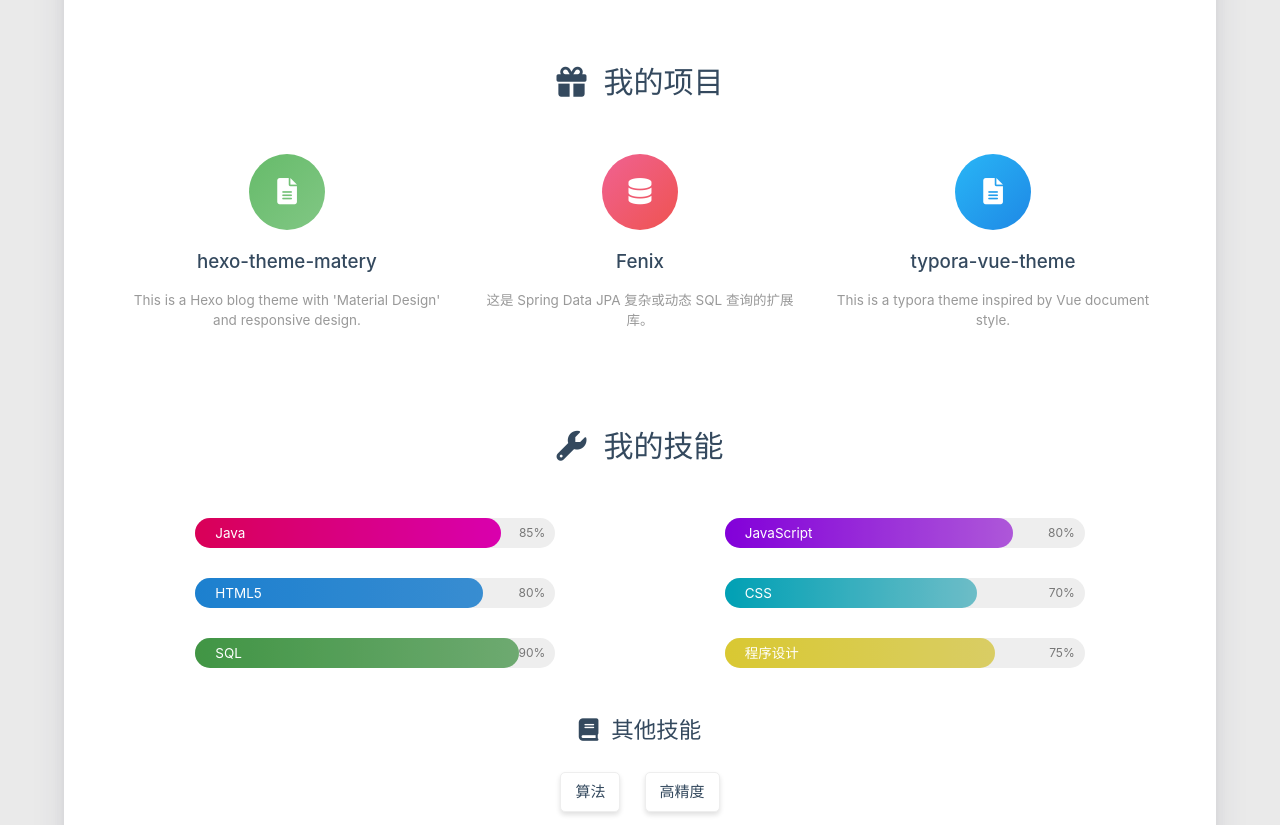
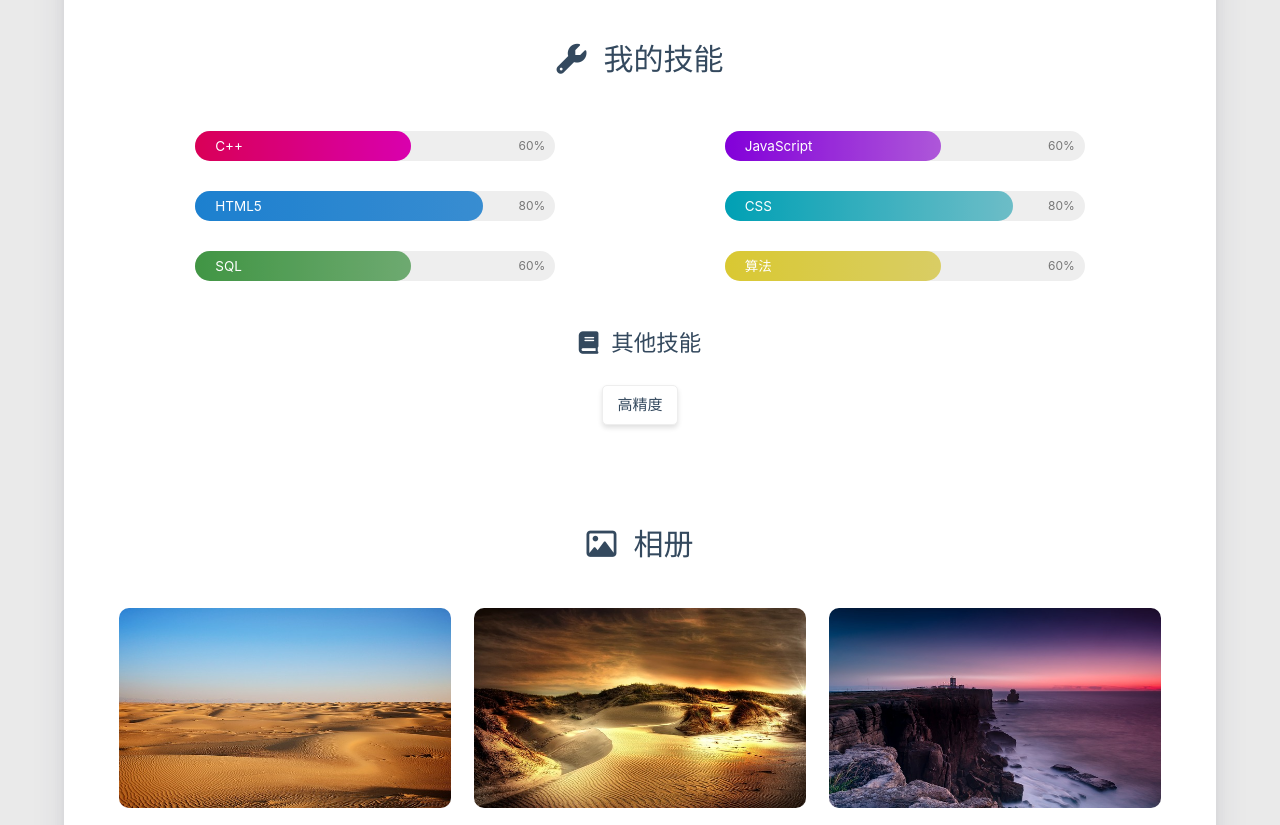
Before and after one commit to huxiang2002/huxiang2002.github.io, a plain HTML site: page about/index.html in a window 1280 px wide. Shown: the part 1341-2166 px from the top of the page. Drawn offline with Linux system fonts and the light colour scheme; some packages are replaced by stand-ins of ours; animation ran at ten frames a second; a script that the page names is missing.

Commit message:
Site updated: 2023-08-04 17:32:39

```diff
--- a/about/index.html
+++ b/about/index.html
@@ -453,7 +453,7 @@
 
                                 </div>
                                 <div class="title">胡想</div>
-                                <div class="career">Software Engineer</div>
+                                <div class="career">学生中的蒟蒻</div>
                                 <div class="social-link hide-on-large-only" data-aos="zoom-in-left">
 
     <a href="https://github.com/huxiang2002/huxiang2002.github.io" class="tooltipped" target="_blank" data-tooltip="访问我的GitHub" data-position="top" data-delay="50">
@@ -529,7 +529,7 @@
                     </div>
                 </div>
 
-                <div class="introduction center-align" data-aos="fade-up">If you wish to succeed, you should use persistence as your good friend, experience as your reference, prudence as your brother and hope as your sentry.</div>
+                <div class="introduction center-align" data-aos="fade-up">在蒟蒻的道路上越行越远</div>
 
                 <style type="text/css">
     #posts-chart,
@@ -701,58 +701,6 @@
 
 
 
-<div class="my-projects">
-    <div class="title center-align" data-aos="zoom-in-up">
-        <i class="fas fa-gift"></i>&nbsp;&nbsp;我的项目
-    </div>
-    <div class="row">
-
-
-        <div class="col s12 m6 l4" data-aos="fade-up">
-            <div class="info center-align">
-                <a href="http://github.com/blinkfox/hexo-theme-matery" class="icon"
-                   style="background: linear-gradient(to bottom right, #66BB6A 0%, #81C784 100%)" target="_blank">
-                    <i class="fas fa-file-alt"></i>
-                </a>
-                <div class="info-title">
-                    <a href="http://github.com/blinkfox/hexo-theme-matery" target="_blank">hexo-theme-matery</a>
-                </div>
-                <div class="info-desc">This is a Hexo blog theme with &#39;Material Design&#39; and responsive design.</div>
-            </div>
-        </div>
-
-        <div class="col s12 m6 l4" data-aos="fade-up">
-            <div class="info center-align">
-                <a href="https://github.com/blinkfox/fenix" class="icon"
-                   style="background: linear-gradient(to bottom right, #F06292 0%, #EF5350 100%)" target="_blank">
-                    <i class="fas fa-database"></i>
-                </a>
-                <div class="info-title">
-                    <a href="https://github.com/blinkfox/fenix" target="_blank">Fenix</a>
-                </div>
-                <div class="info-desc">这是 Spring Data JPA 复杂或动态 SQL 查询的扩展库。</div>
-            </div>
-        </div>
-
-        <div class="col s12 m6 l4" data-aos="fade-up">
-            <div class="info center-align">
-                <a href="https://github.com/blinkfox/typora-vue-theme" class="icon"
-                   style="background: linear-gradient(to bottom right, #29B6F6 0%, #1E88E5 100%)" target="_blank">
-                    <i class="fas fa-file-alt"></i>
-                </a>
-                <div class="info-title">
-                    <a href="https://github.com/blinkfox/typora-vue-theme" target="_blank">typora-vue-theme</a>
-                </div>
-                <div class="info-desc">This is a typora theme inspired by Vue document style.</div>
-            </div>
-        </div>
-
-
-    </div>
-</div>
-
-
-
 
 
 <div class="my-skills">
@@ -766,10 +714,10 @@
         <div class="col s12 m6 l6" data-aos="fade-up">
             <div class="skillbar">
                 <div class="skillbar-title"
-                     style="background: linear-gradient(to right, #FF0066 0%, #FF00CC 100%); width: 85%">
-                    <span>Java</span>
+                     style="background: linear-gradient(to right, #FF0066 0%, #FF00CC 100%); width: 60%">
+                    <span>C++</span>
                 </div>
-                <div class="skill-bar-percent">85%</div>
+                <div class="skill-bar-percent">60%</div>
             </div>
         </div>
 
@@ -777,10 +725,10 @@
         <div class="col s12 m6 l6" data-aos="fade-up">
             <div class="skillbar">
                 <div class="skillbar-title"
-                     style="background: linear-gradient(to right, #9900FF 0%, #CC66FF 100%); width: 80%">
+                     style="background: linear-gradient(to right, #9900FF 0%, #CC66FF 100%); width: 60%">
                     <span>JavaScript</span>
                 </div>
-                <div class="skill-bar-percent">80%</div>
+                <div class="skill-bar-percent">60%</div>
             </div>
         </div>
 
@@ -799,10 +747,10 @@
         <div class="col s12 m6 l6" data-aos="fade-up">
             <div class="skillbar">
                 <div class="skillbar-title"
-                     style="background: linear-gradient(to right, #00BCD4 0%, #80DEEA 100%); width: 70%">
+                     style="background: linear-gradient(to right, #00BCD4 0%, #80DEEA 100%); width: 80%">
                     <span>CSS</span>
                 </div>
-                <div class="skill-bar-percent">70%</div>
+                <div class="skill-bar-percent">80%</div>
             </div>
         </div>
 
@@ -810,10 +758,10 @@
         <div class="col s12 m6 l6" data-aos="fade-up">
             <div class="skillbar">
                 <div class="skillbar-title"
-                     style="background: linear-gradient(to right, #4CAF50 0%, #81C784 100%); width: 90%">
+                     style="background: linear-gradient(to right, #4CAF50 0%, #81C784 100%); width: 60%">
                     <span>SQL</span>
                 </div>
-                <div class="skill-bar-percent">90%</div>
+                <div class="skill-bar-percent">60%</div>
             </div>
         </div>
 
@@ -821,10 +769,10 @@
         <div class="col s12 m6 l6" data-aos="fade-up">
             <div class="skillbar">
                 <div class="skillbar-title"
-                     style="background: linear-gradient(to right, #FFEB3B 0%, #FFF176 100%); width: 75%">
-                    <span>程序设计</span>
+                     style="background: linear-gradient(to right, #FFEB3B 0%, #FFF176 100%); width: 60%">
+                    <span>算法</span>
                 </div>
-                <div class="skill-bar-percent">75%</div>
+                <div class="skill-bar-percent">60%</div>
             </div>
         </div>
 
@@ -838,10 +786,6 @@
         <div class="sub-title center-align"><i class="fa fa-book"></i>&nbsp;&nbsp;其他技能</div>
         <div class="tag-chips center-align">
 
-
-            <a href="/tags/%E7%AE%97%E6%B3%95/">
-                <span class="chip center-align waves-effect waves-light chip-default">算法</span>
-            </a>
 
 
 
--- a/sw-register.js
+++ b/sw-register.js
@@ -1 +1 @@
-navigator.serviceWorker&&navigator.serviceWorker.register('/sw.js?v=20230804172220').then(function(){navigator.serviceWorker.addEventListener('message',function(a){if('sw.update'===a.data){let a=document.querySelector('meta[name=theme-color]'),b=document.createElement('div');a&&(a.content='#000'),b.innerHTML='<div><link rel="stylesheet" href="https://cdn.jsdelivr.net/gh/Colsrch/CDN/hexo-offline-popup.css"><div class="c-message animated animated-lento slideInRight"><i class=" c-message--icon c-message--success"></i><div class="el-notification__group"><h2 class="c-message__title">\u64cd\u4f5c\u901a\u77e5</h2><div class="el-notification__content">\u5df2\u66f4\u65b0\u6700\u65b0\u7248\u672c\uff08\u5237\u65b0\u751f\u6548\uff09</div><div class="c-message--close" onclick="location.reload()">×</div></div></div></div>',document.body.appendChild(b),setTimeout(function(){document.getElementById('app-refresh').className+=' app-refresh-show'},16)}})});
+navigator.serviceWorker&&navigator.serviceWorker.register('/sw.js?v=20230804173232').then(function(){navigator.serviceWorker.addEventListener('message',function(a){if('sw.update'===a.data){let a=document.querySelector('meta[name=theme-color]'),b=document.createElement('div');a&&(a.content='#000'),b.innerHTML='<div><link rel="stylesheet" href="https://cdn.jsdelivr.net/gh/Colsrch/CDN/hexo-offline-popup.css"><div class="c-message animated animated-lento slideInRight"><i class=" c-message--icon c-message--success"></i><div class="el-notification__group"><h2 class="c-message__title">\u64cd\u4f5c\u901a\u77e5</h2><div class="el-notification__content">\u5df2\u66f4\u65b0\u6700\u65b0\u7248\u672c\uff08\u5237\u65b0\u751f\u6548\uff09</div><div class="c-message--close" onclick="location.reload()">×</div></div></div></div>',document.body.appendChild(b),setTimeout(function(){document.getElementById('app-refresh').className+=' app-refresh-show'},16)}})});
```
Also changed, not shown: sw.js (+1 -1 lines).
